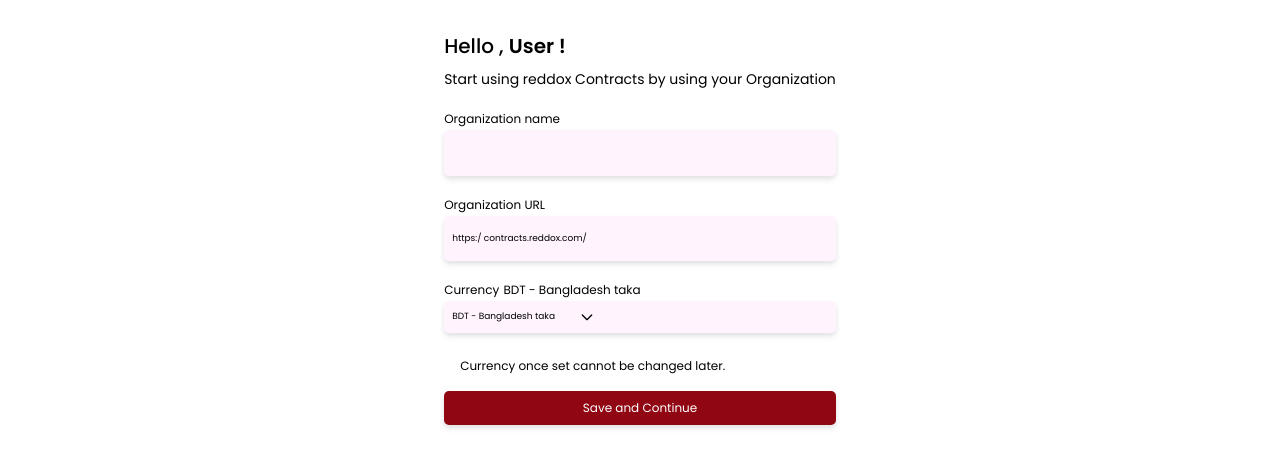
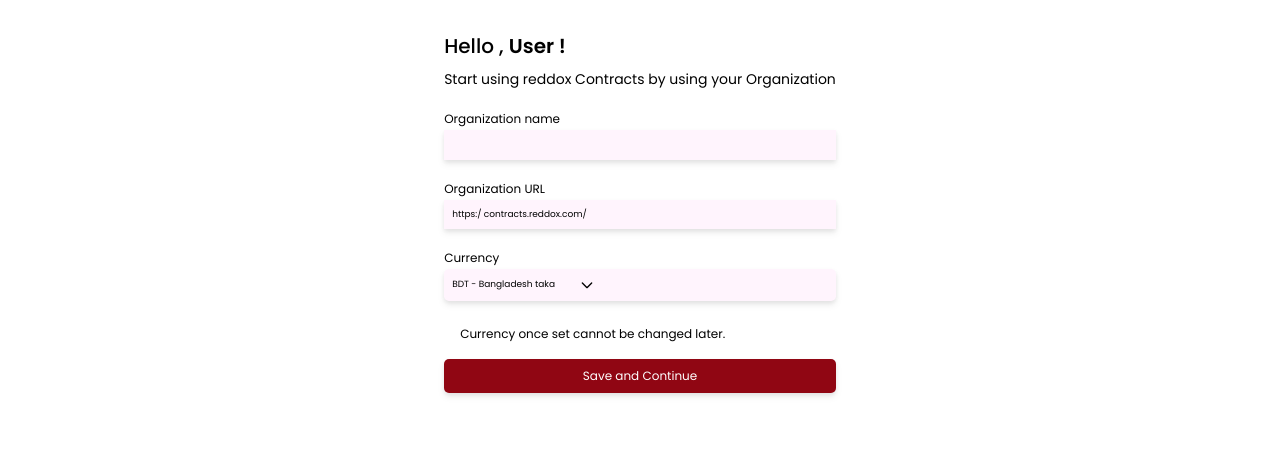
Before and after one commit to YASMINARALAMIYA/Contract-Management, a website: page signup.html in a window 1280 px wide. Shown: the part 64-532 px from the top of the page. Drawn offline with nearby package versions, Linux system fonts and the light colour scheme.

Commit message:
drop down icon fix

```diff
--- a/signup.html
+++ b/signup.html
@@ -49,20 +49,19 @@
                     <a class="font-semibold text-[20px]" href=""> User !</a></div>
                     <div><p class="font-regular text-[14px] py-2">Start using reddox Contracts by using your Organization </p></div>
                     <div class="py-2">
-                    <label class="font-regular text-[12px]" for="Organization name">Organization name</label>
-                    <div class="bg-[#FFF4FD] rounded-[5px] py-2 drop-shadow-md "><input class="bg-[#FFF4FD] font-regular text-[9px] font-[#5F5F5F] w-full p-2" type="text" value=""></div>
+                    <label class="font-regular text-[12px] py-2" for="Organization name">Organization name</label>
+                    <div class="bg-[#FFF4FD] rounded-[5px]  drop-shadow-md "><input class="bg-[#FFF4FD] font-regular text-[9px] font-[#5F5F5F] w-full p-2" type="text" value=""></div>
                     </div>
 
                     <div class="py-2">
-                    <label class="font-regular text-[12px]" for="Organization name">Organization URL</label>
-                     <div class="bg-[#FFF4FD] rounded-[5px] py-2 drop-shadow-md "><input class="bg-[#FFF4FD] font-regular text-[9px] font-[#5F5F5F] w-full p-2" type="text" value="https:/ contracts.reddox.com/"></div>
+                    <label class="font-regular text-[12px] py-2" for="Organization name">Organization URL</label>
+                     <div class="bg-[#FFF4FD] rounded-[5px]  drop-shadow-md "><input class="bg-[#FFF4FD] font-regular text-[9px] font-[#5F5F5F] w-full p-2" type="text" value="https:/ contracts.reddox.com/"></div>
                     </div>
 
                     <!-- drop down  -->
                     <div class="py-2">
                     <label class="font-regular text-[12px]" for="Organization name">Currency</label>
-                    <input class="font-regular text-[12px]" type="text" value="BDT - Bangladesh taka">
-                     <div class="bg-[#FFF4FD] flex drop-shadow-md rounded-[5px]"><input class="font-regular text-[9px] font-[#5F5F5F] p-2" type="button" value="BDT - Bangladesh taka" >
+                     <div class="bg-[#FFF4FD] flex drop-shadow-md rounded-[5px]"><input class="font-regular text-[9px] font-[#5F5F5F] px-2" type="button" value="BDT - Bangladesh taka" >
                     <div class="p-2">
                         <svg class=" w-4 h-4 ml-2 " aria-hidden="true" fill="none" stroke="currentColor" viewBox="0 0 24 24" xmlns="http://www.w3.org/2000/svg"><path stroke-linecap="round" stroke-linejoin="round" stroke-width="2" d="M19 9l-7 7-7-7"></path>
                         </svg>
```
